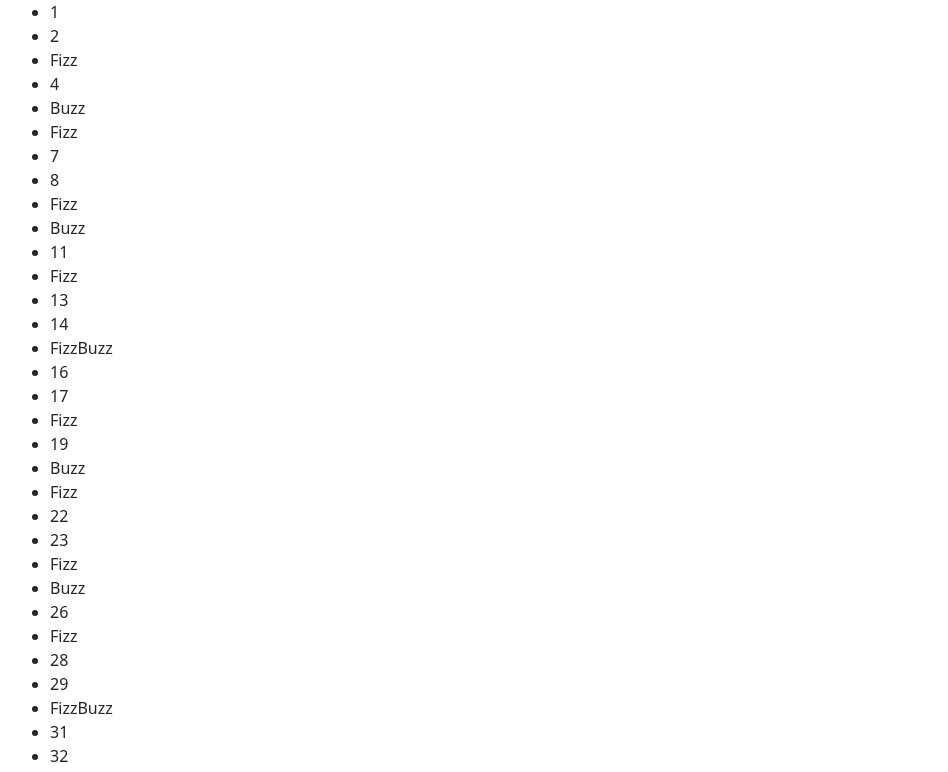
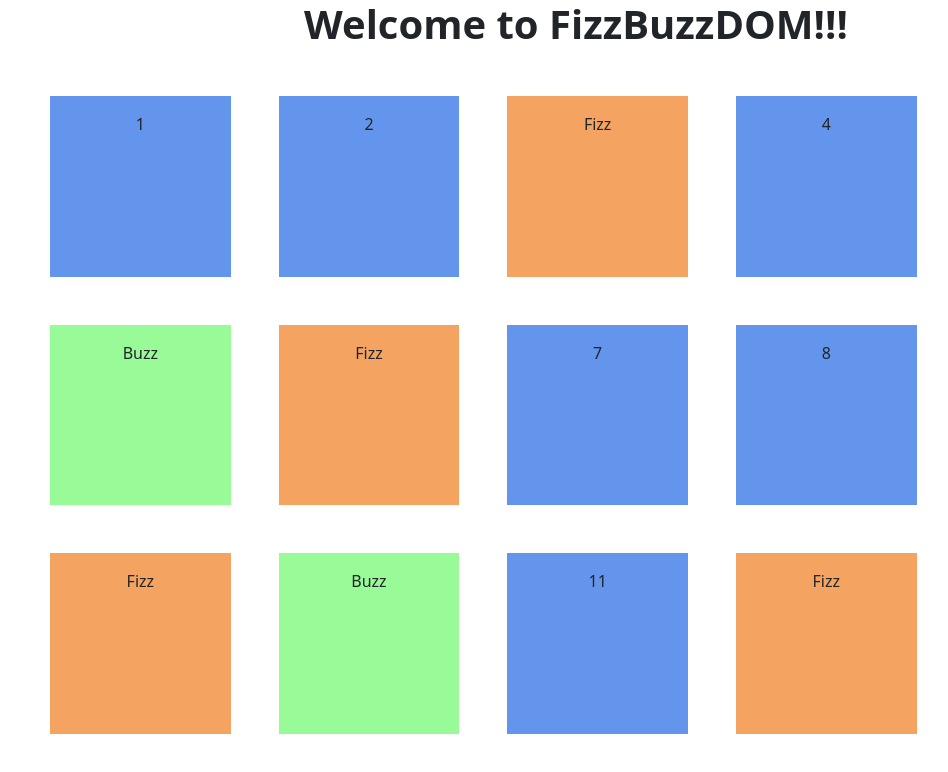
Before and after one commit to Francesco-Munafo/js-fizzbuzz, a plain HTML site: page index.html in a window 1280 px wide. Shown: the top 772 px of the page, without its empty margins (64-1012 px from the left). Drawn offline with nearby package versions, Linux system fonts and the light colour scheme.

Commit message:
Add styles to all conditions

```diff
--- a/assets/css/style.css
+++ b/assets/css/style.css
@@ -0,0 +1,20 @@
+li{
+    background-color: cornflowerblue;
+    padding: 1rem;
+    list-style: none;
+    text-align: center;
+
+    aspect-ratio: 1 / 1;
+}
+
+.fizz{
+    background-color: sandybrown;
+}
+
+.buzz{
+    background-color: palegreen;
+}
+
+.fizzbuzz{
+    background-color: violet;
+}
--- a/assets/js/main.js
+++ b/assets/js/main.js
@@ -21,7 +21,7 @@ Se sei a corto di idee per lo stile, potresti prendere spunto dallo screenshot f
 let fizz = "Fizz";
 let buzz = "Buzz";
 // Creo la variabile per poter riportare gli elementi in pagina
-const ulElement = document.getElementById('lista');
+const ulElement = document.querySelector('.lista');
 let liItem = document.createElement('li');
 
 for ( let i = 1; i <= 100; i++){
@@ -29,27 +29,29 @@ for ( let i = 1; i <= 100; i++){
 
         liItem = document.createElement('li');
         liItem.append(fizz + buzz);
-        console.log(fizz + buzz);
+        liItem.classList.add("fizzbuzz");
+
     } else if (i % 3 === 0) {
 
         liItem = document.createElement('li');
         liItem.append(fizz);
-        console.log(fizz);
+        liItem.classList.add("fizz");
 
     } else if (i % 5 === 0) {
 
         liItem = document.createElement('li');
         liItem.append(buzz);
-        console.log(buzz);
+        liItem.classList.add("buzz");
 
     } else {
 
         liItem = document.createElement('li');
         liItem.append(i);
-        console.log(i);
+
     }
 
 
     ulElement.append(liItem);
+    liItem.classList.add("col-2")
 
 }
--- a/index.html
+++ b/index.html
@@ -13,8 +13,9 @@
     </head>
     <body>
         <main>
-            <div class="container">
-                <ul id="lista">
+            <div class="container text-center">
+                <h1 class="fw-bold" >Welcome to FizzBuzzDOM!!!</h1>
+                <ul class="lista d-flex flex-wrap gap-5 mt-5">
 
                 </ul>
             </div>
```
